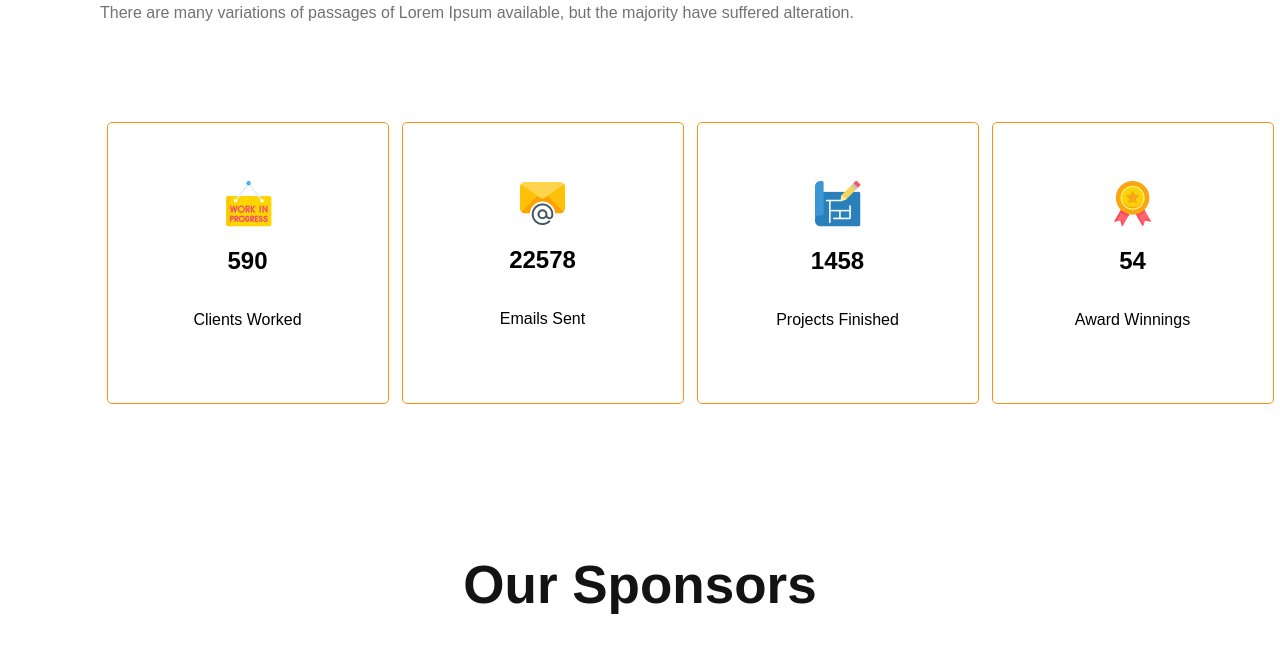
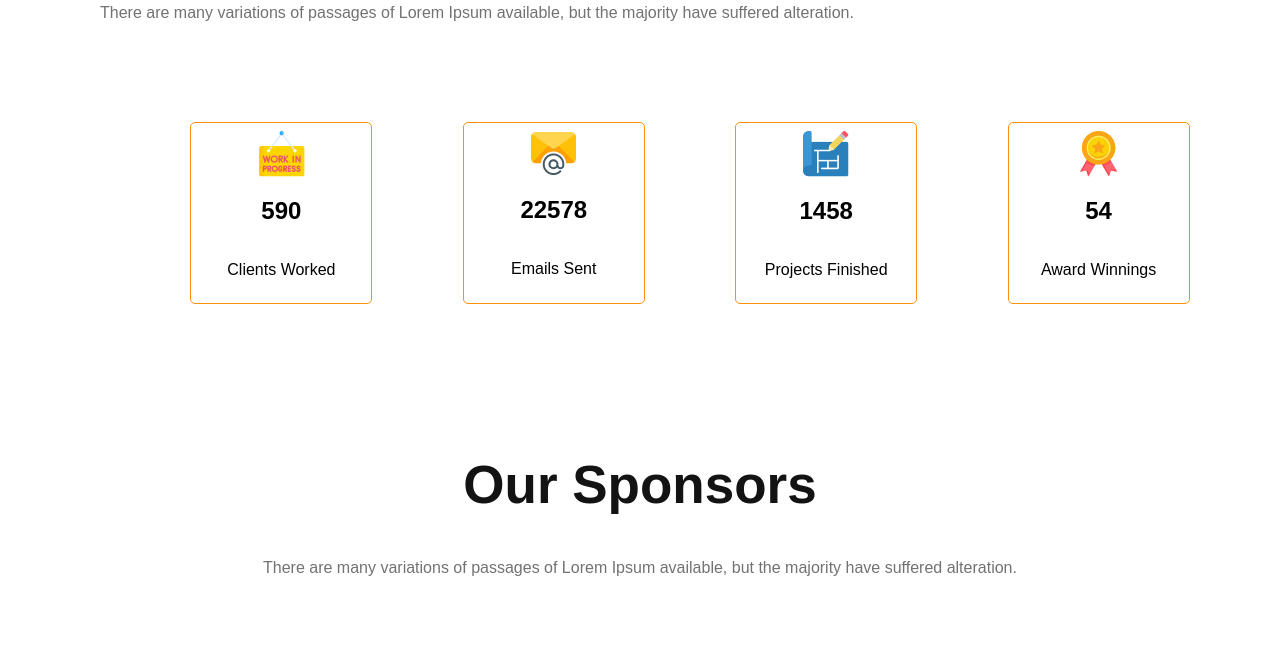
Before and after one commit to ras1k/second-assignment, a plain HTML site: page index.html in a window 1280 px wide. Shown: the part 3660-4315 px from the top of the page. Drawn offline with Linux system fonts and the light colour scheme; a web font is replaced by a local one.

Commit message:
the end game

```diff
--- a/styles/style.css
+++ b/styles/style.css
@@ -132,17 +132,17 @@ header ul {
     padding: 20px;
     border: 1px solid #FF900E;
     border-radius: 5px;
-    height: 240px;
-    width: 240px;
+    height: 140px;
+    width: 140px;
     display: flex;
     flex-direction: column;
     align-items: center;
     justify-content: center;
-    transition: width 8s, height 8s, transform 2s;
+    transition: width 10s, height 10s, transform 2s;
 }
 .boxes {
     display: flex;
-    justify-content: space-around;
+    justify-content: space-evenly;
     align-items: center;
 }
 .box:hover {
@@ -166,6 +166,9 @@ header ul {
     display: flex;
     align-items: center;
     justify-content: center;
+}
+.extra-section img{
+    width: 75%;
 }
 .subscribe-form {
     border: 1px solid #F15B22;
```
Also changed, not shown: index.html (+4 -2 lines).
